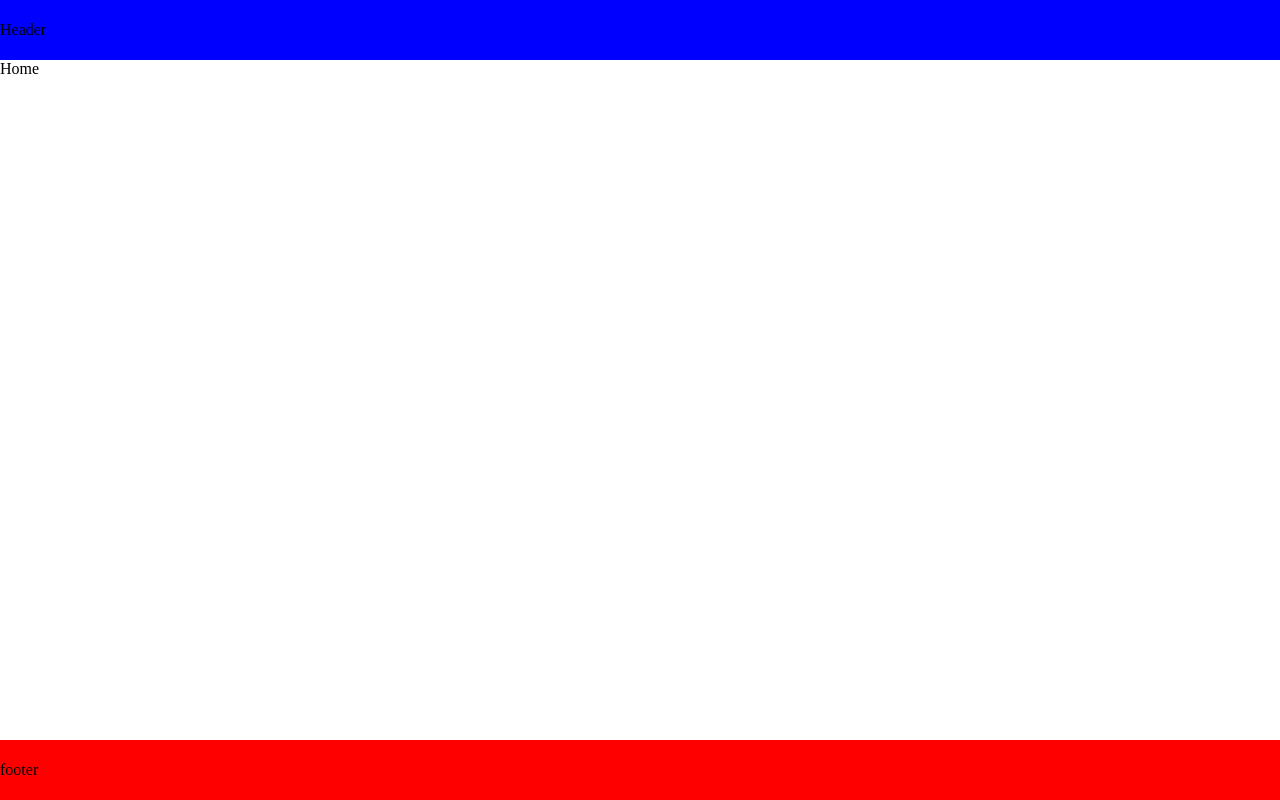
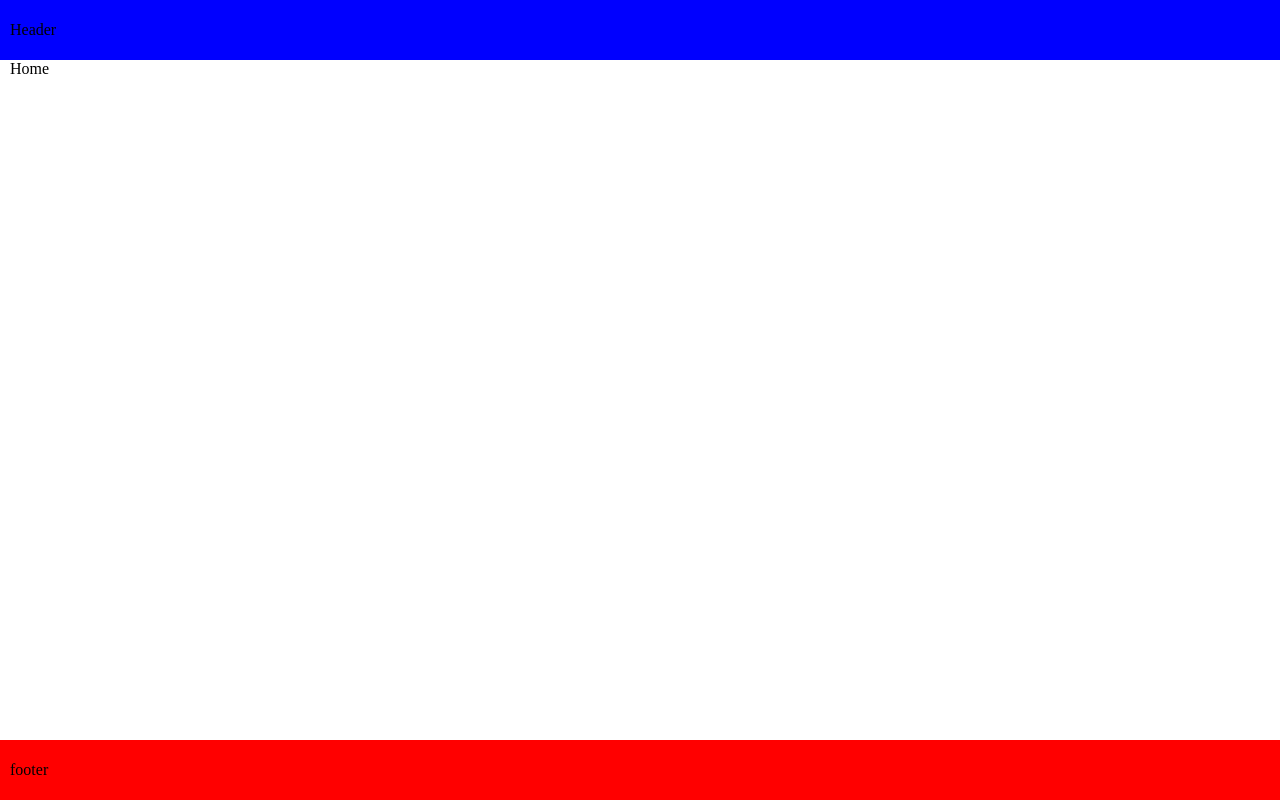
Before and after one commit to Adriantutuianu/react-portfolio, a React (Vite) app: page / in a window 1280 px wide. Built offline with nearby package versions, Linux system fonts and the light colour scheme.

Commit message:
Fixed css layout

```diff
--- a/src/App.css
+++ b/src/App.css
@@ -1,3 +1,14 @@
 .main-section {
   min-height: calc(100vh - 120px);
+  max-width: 1400px;
+  width: 100%;
+  margin: 0 auto;
+  padding: 0 10px;
 }
+
+.content {
+  max-width: 1400px;
+  width: 100%;
+  margin: 0 auto;
+  padding: 0 10px;
+}
--- a/src/components/footer/Footer.jsx
+++ b/src/components/footer/Footer.jsx
@@ -1,6 +1,10 @@
 import "./footer.css";
 const Footer = () => {
-  return <footer className="footer"> footer</footer>;
+  return (
+    <footer className="footer ">
+      <div className="content"> footer</div>
+    </footer>
+  );
 };
 
 export default Footer;
--- a/src/components/header/Header.jsx
+++ b/src/components/header/Header.jsx
@@ -1,7 +1,11 @@
 import "./header.css";
 
 const Header = () => {
-  return <header className="header">Header</header>;
+  return (
+    <header className="header ">
+      <div className="content">Header</div>
+    </header>
+  );
 };
 
 export default Header;
```
